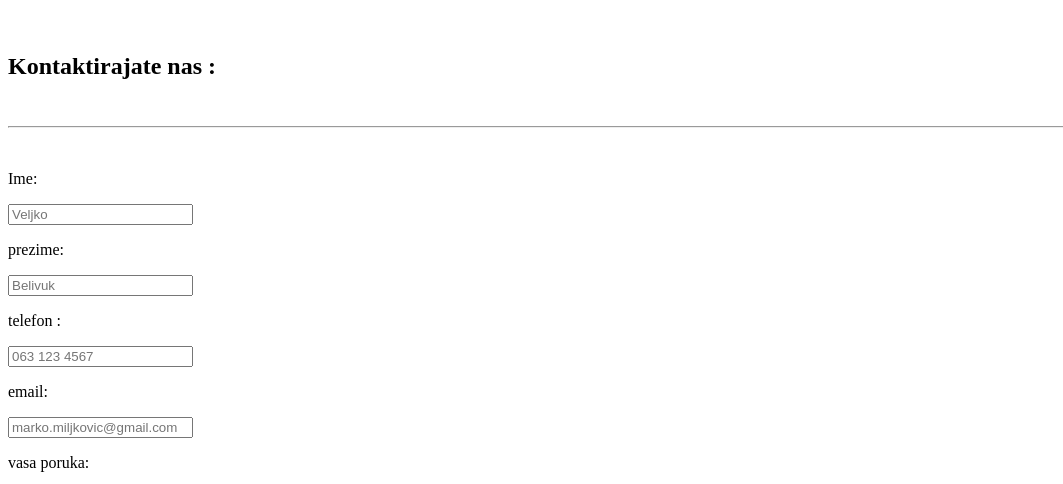
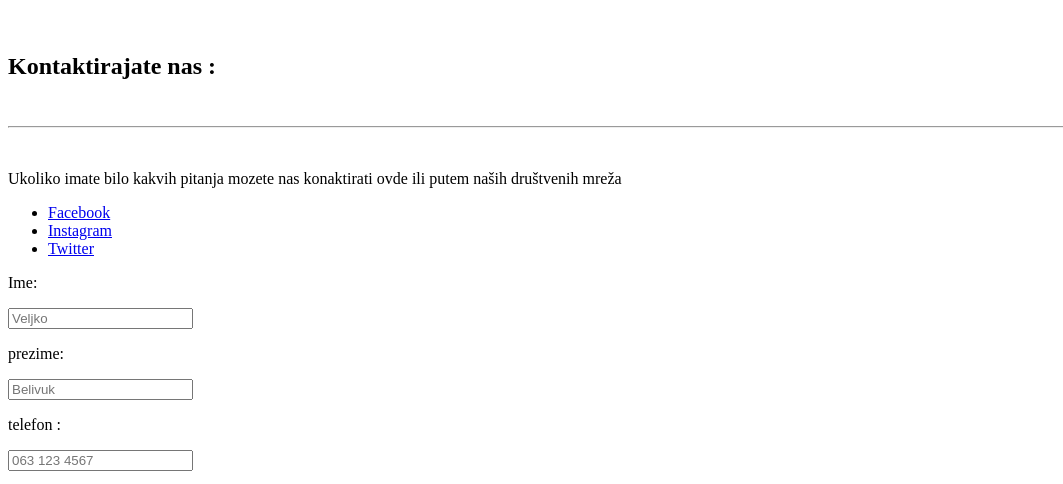
Before and after one commit to MarkoMesar/html-prva-godina, a plain HTML site: page stranice/kontakt.html in a window 1280 px wide. Shown: the part 580-1064 px from the top of the page, without its empty margins (0-1063 px from the left). Drawn offline with Linux system fonts and the light colour scheme.

Commit message:
Update kontakt.html

```diff
--- a/stranice/kontakt.html
+++ b/stranice/kontakt.html
@@ -31,6 +31,13 @@
 
 <h2>Kontaktirajate nas :</h2>
 <br><hr><br>
+    <p>Ukoliko imate bilo kakvih pitanja mozete nas konaktirati ovde ili putem naših društvenih mreža</p>
+
+    <ul>
+        <li> <a href="https://www.facebook.com/"> Facebook </a> </li>
+        <li> <a href="https://www.instagram.com/"> Instagram </a> </li>
+        <li> <a href="https://www.twitter.com/"> Twitter</a> </li>
+    </ul>
 
 <form action="">
     <p>Ime:</p>
```
